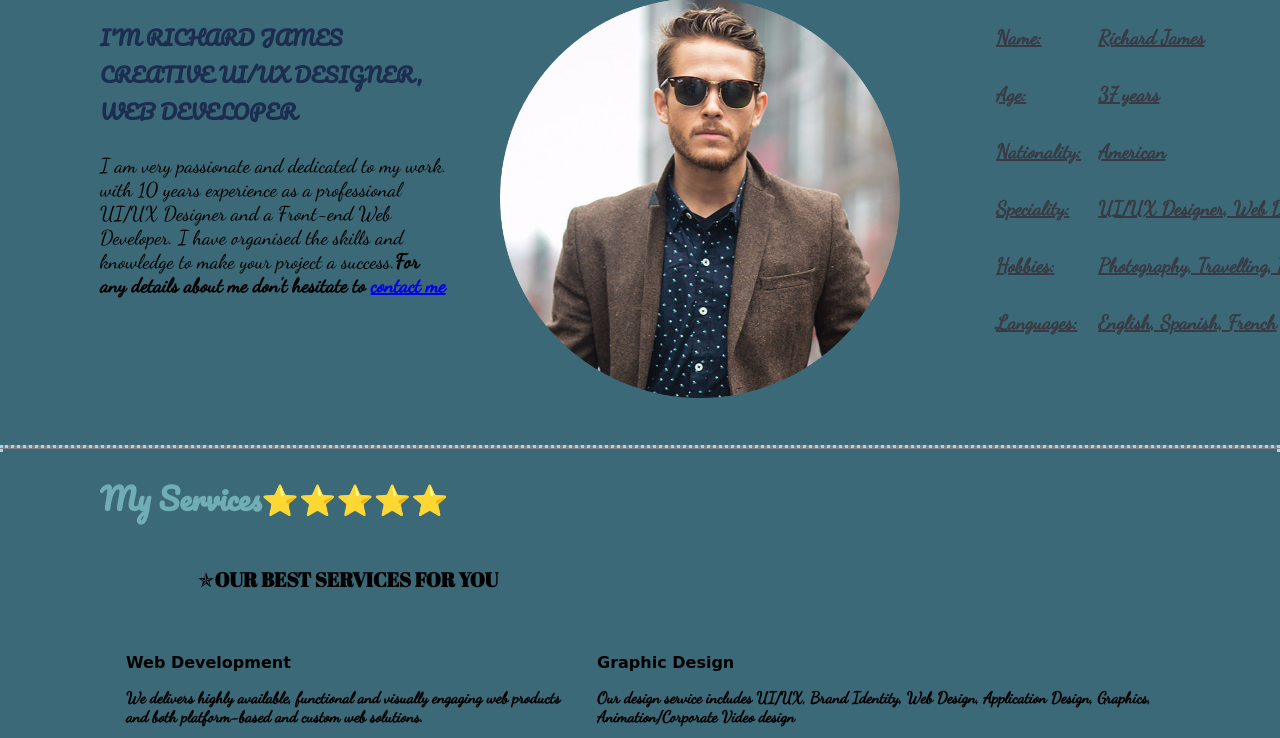
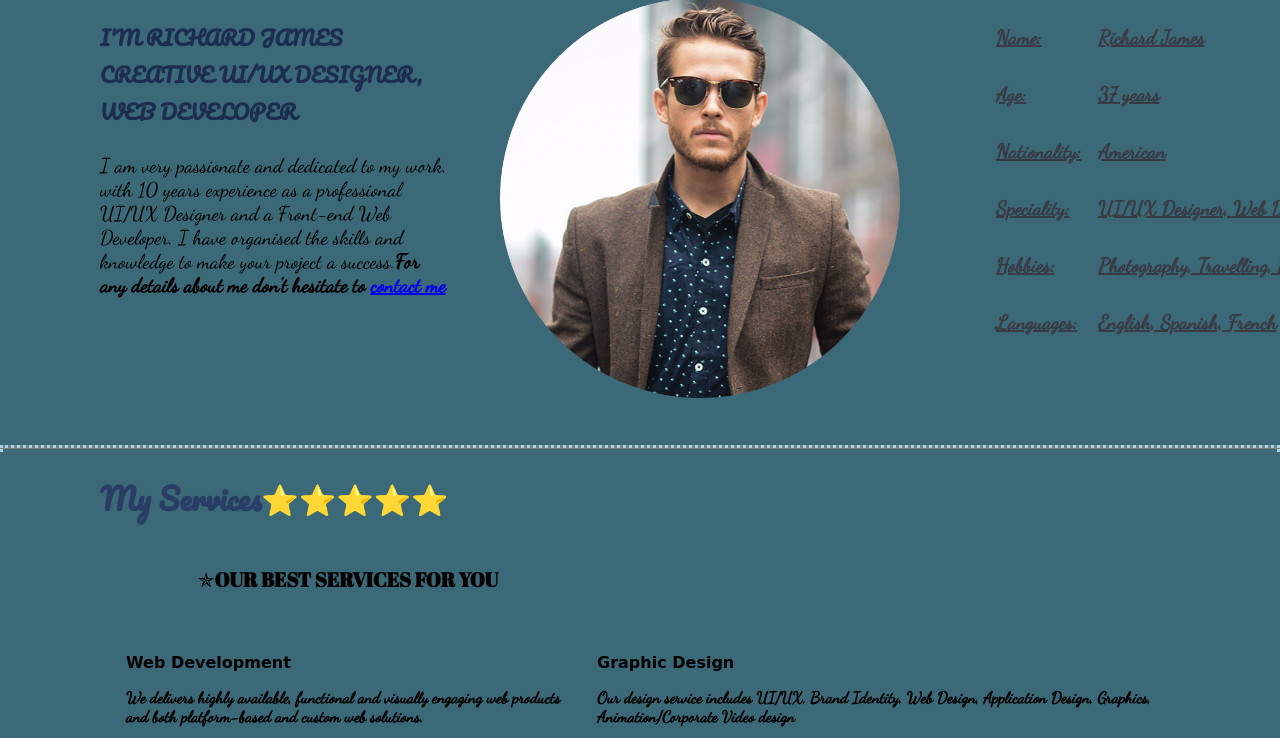
Before and after one commit to ppriya2/info1213a1, a plain HTML site: page index.html in a window 1280 px wide. Shown: the part 359-1097 px from the top of the page. Drawn offline with Linux system fonts and the light colour scheme; a web font is replaced by a local one.

Commit message:
Update styles.css

```diff
--- a/css/styles.css
+++ b/css/styles.css
@@ -94,7 +94,7 @@ body {
 }
 
 .mc-h2 {
-  color: #70adb5;
+  color: #2a3d66;
   line-height: 1;
   font-family: 'Pacifico', cursive;
   font-size: 30px;
```
